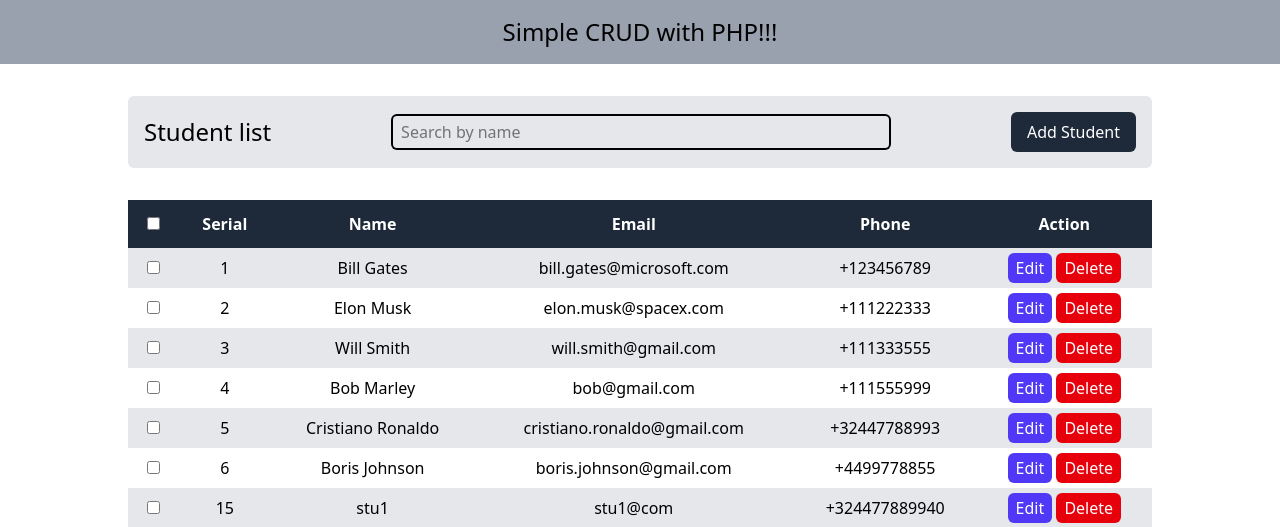
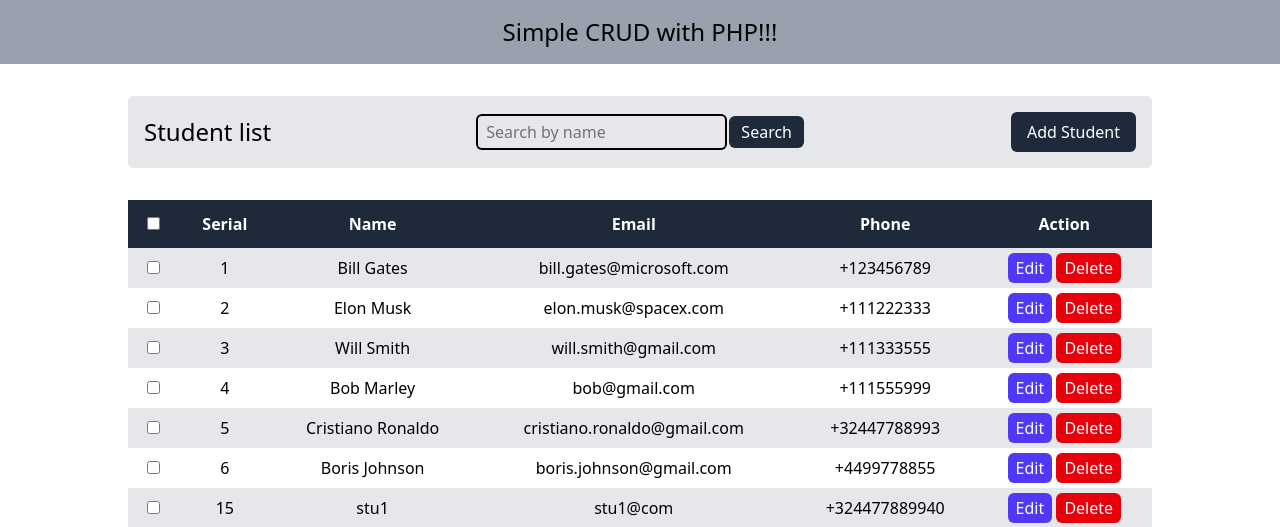
Before and after one commit to dhurjoy-paul/php-crud, a PHP site: page / in a window 1280 px wide. Shown: the top 527 px of the page. Run offline with PHP 8.4, Linux system fonts and the light colour scheme; data comes from the database, SQL or seed files in the repository; style sheets or scripts are compiled from the project's sources.

Commit message:
Add: Search logic

```diff
--- a/actions/editStudent.php
+++ b/actions/editStudent.php
@@ -10,7 +10,6 @@ $successMessage = "";
 if ($_SERVER['REQUEST_METHOD'] == 'GET') {
   $id = $_GET["id"];
 
-  // GET: show the data of client
   if (!isset($id)) {
     header("location: /php-crud");
     exit;
--- /dev/null
+++ b/actions/getStudents.php
@@ -0,0 +1,26 @@
+<?php
+require_once "config/db.php";
+
+$searchedText = "";
+$sql = "";
+
+if ($_SERVER['REQUEST_METHOD'] === 'GET') {
+  $sql = "SELECT * FROM tbl_students";
+} else {
+  $searchedText = $_POST["searchedText"];
+  // error_log($searchedText);
+  // echo "$searchedText";
+  if (empty($searchedText)) {
+    exit;
+  }
+  $sql = "SELECT * FROM tbl_students WHERE id = '$searchedText' OR name= '$searchedText' OR email= '$searchedText'";
+
+  echo "$sql";
+}
+$result = mysqli_query($connection, $sql);
+$num = mysqli_num_rows($result);
+// echo $num;
+
+if (!$result) {
+  die("Invalid query: " . $connection->error);
+}
--- a/addStudent.php
+++ b/addStudent.php
@@ -8,6 +8,7 @@ include 'actions/addStudent.php';
   <a href="index.php" class="bg-gray-800 px-4 py-2 rounded-md text-white">
     Go back</a>
 </p>
+
 <div class="mx-auto w-full max-w-xl">
   <form method="post" class="flex flex-col justify-center gap-4">
     <div class="flex justify-between items-center">
--- a/editStudent.php
+++ b/editStudent.php
@@ -8,6 +8,7 @@ include 'actions/editStudent.php';
   <a href="index.php" class="bg-gray-800 px-4 py-2 rounded-md text-white">
     Go back</a>
 </p>
+
 <div class="mx-auto w-full max-w-xl">
   <form method="post" class="flex flex-col justify-center gap-4">
     <input type="hidden" name="id" value="<?php echo $id; ?>">
--- a/index.php
+++ b/index.php
@@ -1,43 +1,39 @@
-<?php include 'inc/header.php'; ?>
+<?php
+include 'inc/header.php';
+include 'actions/getStudents.php';
+?>
 
-<p class="flex justify-between items-center bg-gray-200 mx-auto my-8 p-4 rounded-md w-full max-w-5xl font-medium">
+<div class="flex justify-between items-center bg-gray-200 mx-auto my-8 p-4 rounded-md w-full max-w-5xl font-medium">
   <span class="text-2xl">Student list</span>
-  <input type="text" name="" id=""
+
+  <!-- search field -->
+  <form method="post">
+    <input type="text" name="searchedText" id="" value=""
       placeholder="Search by name"
-    class="px-2 py-1 rounded ring-2 ring-black w-1/2">
+      class="px-2 py-1 rounded ring-2 ring-black">
+    <input onsubmit="" type="submit" value="Search"
+      class="bg-gray-800 px-3 py-1 rounded-md w-fit text-white">
+  </form>
+
   <a href="addStudent.php" class="bg-gray-800 px-4 py-2 rounded-md text-white">Add Student</a>
-</p>
+</div>
 
-<table class="mx-auto my-8 p-4 [&_td]:p-2 [&_th]:p-3 rounded-md w-full max-w-5xl text-center">
+<!-- main table -->
+<?php
+if ($num > 0) {
+  echo "<table class='mx-auto my-8 p-4 [&_td]:p-2 [&_th]:p-3 rounded-md w-full max-w-5xl text-center'>
   <thead>
-    <tr class="bg-gray-800 text-white">
-      <th><input type="checkbox" name="" id=""></th>
+    <tr class='bg-gray-800 text-white'>
+      <th><input type='checkbox'></th>
       <th>Serial</th>
       <th>Name</th>
       <th>Email</th>
       <th>Phone</th>
       <th>Action</th>
     </tr>
-  </thead>
+  </thead>";
 
-  <tbody class="[&>tr]:odd:bg-gray-200">
-    <?php
-    require_once "config/db.php";
-
-    // check connection
-    if ($connection->connect_error) {
-      die("connection failed: " . $connection->connect_error);
-    }
-
-    // read all row from db table
-    $sql = "SELECT * FROM tbl_students";
-    $result = $connection->query($sql);
-
-    if (!$result) {
-      die("Invalid query: " . $connection->error);
-    }
-
-    // read data of each row
+  echo "<tbody class='[&>tr]:odd:bg-gray-200'>";
   while ($row = $result->fetch_assoc()) {
     echo "
             <tr>
@@ -57,21 +53,35 @@
             </tr>
           ";
   }
+} else {
+  echo "
+        <p class='py-4 font-medium text-2xl text-center'>
+          No data found!
+        </p>
+        ";
+}
 ?>
 </tbody>
 </table>
 
-<div class="flex justify-between items-center mx-auto w-full max-w-5xl">
+<?php
+if ($num > 0) {
+  echo "
+  <!-- pagination -->
+  <div class='flex justify-between items-center mx-auto w-full max-w-5xl'>
   <p>Showing 10 from 100</p>
-  <p class="flex items-center gap-4 font-bold">
-    <button class="flex justify-center items-center bg-gray-800 rounded-md w-6 aspect-square text-white cursor-pointer">-</button>
+  <p class='flex items-center gap-4 font-bold'>
+    <button class='flex justify-center items-center bg-gray-800 rounded-md w-6 aspect-square text-white cursor-pointer'>-</button>
     <span>1</span>
     <span>2</span>
     <span>3</span>
     <span>...</span>
-    <button class="flex justify-center items-center bg-gray-800 rounded-md w-6 aspect-square text-white cursor-pointer">+</button>
+    <button class='flex justify-center items-center bg-gray-800 rounded-md w-6 aspect-square text-white cursor-pointer'>+</button>
   </p>
 </div>
+  ";
+}
+?>
 
 </body>
 
```
Also changed, not shown: n.txt (added, +28 -0 lines). Lines whose indentation alone changed are shown as unchanged.
